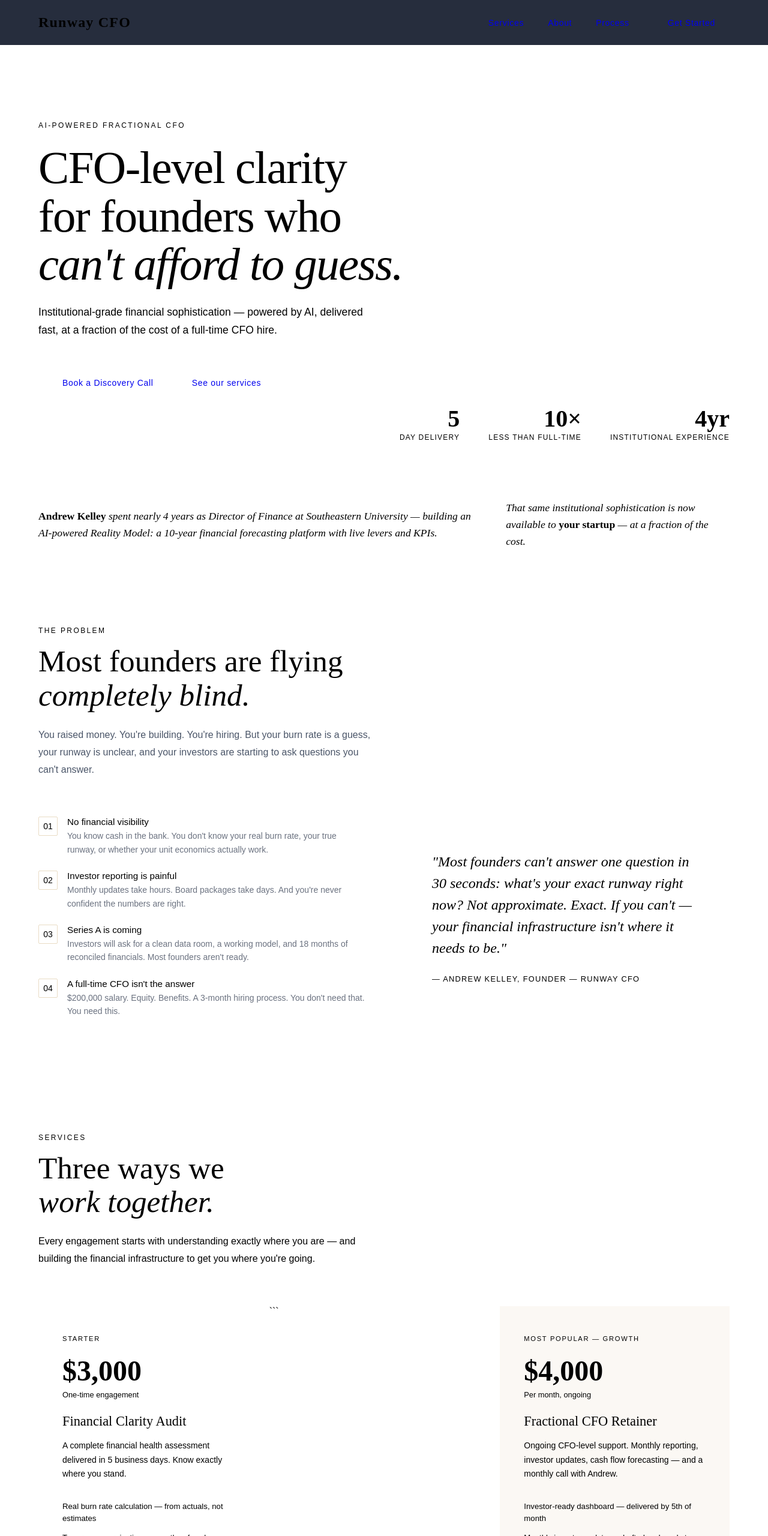
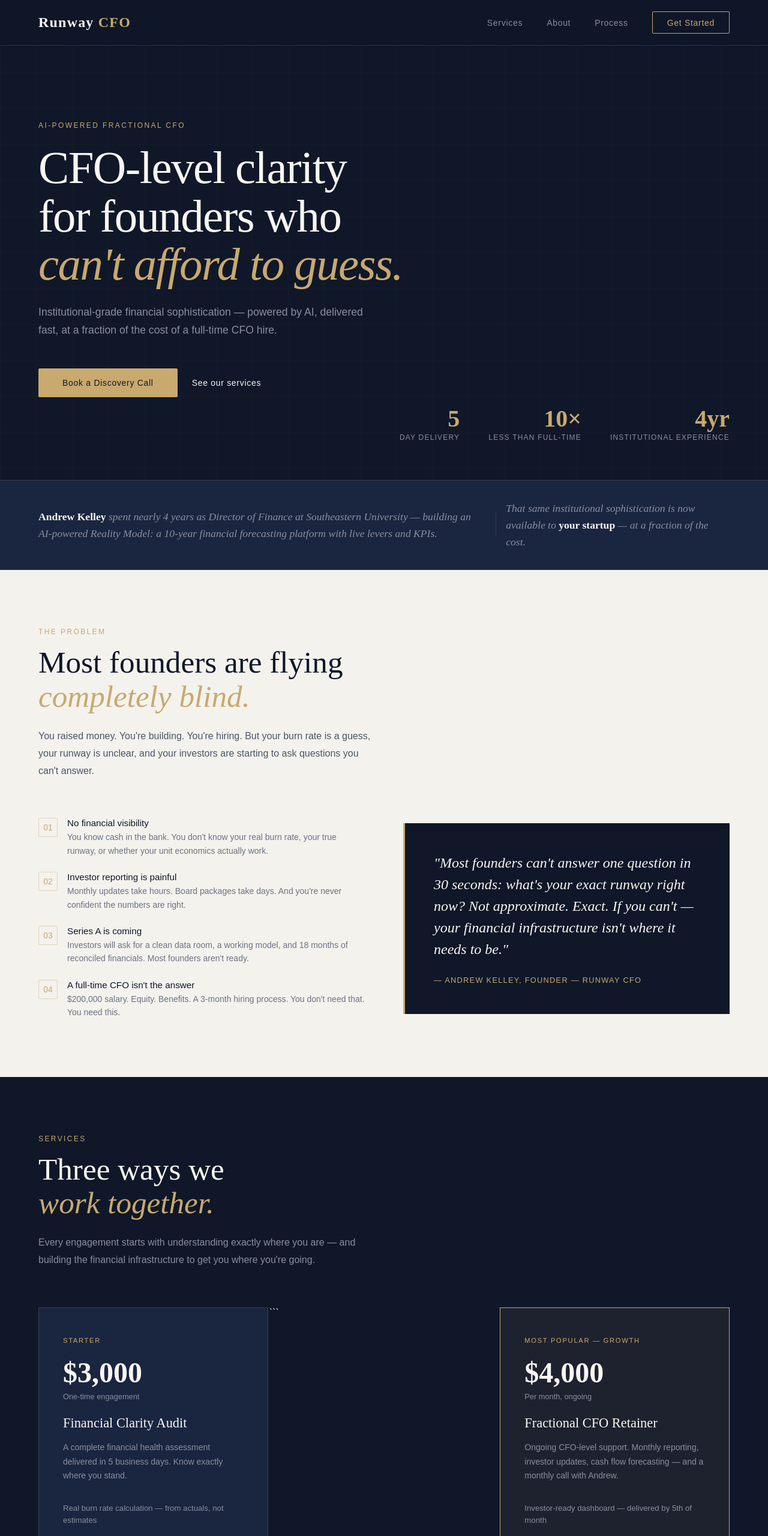
Before and after one commit to runway-cfo/runwaycfo-website, a plain HTML site: page index.html in a window 1280 px wide. Shown: the top 2560 px of the page at 60% size. Drawn offline with Linux system fonts and the light colour scheme.

Commit message:
Fix: Replace en-dashes with double hyphens in CSS custom properties

```diff
--- a/index.html
+++ b/index.html
@@ -12,22 +12,22 @@
   *, *::before, *::after { box-sizing: border-box; margin: 0; padding: 0; }
 
 :root {
-–navy: #0f1729;
-–navy-mid: #1a2540;
-–gold: #c8a96e;
-–gold-light: #e2c990;
-–white: #f8f6f1;
-–gray: #8a8f9e;
-–light-bg: #f4f2ed;
-–border: rgba(200,169,110,0.2);
+--navy: #0f1729;
+--navy-mid: #1a2540;
+--gold: #c8a96e;
+--gold-light: #e2c990;
+--white: #f8f6f1;
+--gray: #8a8f9e;
+--light-bg: #f4f2ed;
+--border: rgba(200,169,110,0.2);
 }
 
 html { scroll-behavior: smooth; }
 
 body {
 font-family: ‘DM Sans’, sans-serif;
-background: var(–navy);
-color: var(–white);
+background: var(--navy);
+color: var(--white);
 overflow-x: hidden;
 }
 
@@ -38,18 +38,18 @@
 padding: 1.5rem 4rem;
 background: rgba(15,23,41,0.9);
 backdrop-filter: blur(12px);
-border-bottom: 1px solid var(–border);
+border-bottom: 1px solid var(--border);
 }
 
 .nav-logo {
 font-family: ‘Cormorant Garamond’, serif;
 font-size: 1.5rem;
 font-weight: 600;
-color: var(–white);
+color: var(--white);
 letter-spacing: 0.05em;
 }
 
-.nav-logo span { color: var(–gold); }
+.nav-logo span { color: var(--gold); }
 
 .nav-links {
 display: flex; gap: 2.5rem; align-items: center;
@@ -57,7 +57,7 @@
 }
 
 .nav-links a {
-color: var(–gray);
+color: var(--gray);
 text-decoration: none;
 font-size: 0.875rem;
 font-weight: 400;
@@ -65,20 +65,20 @@
 transition: color 0.3s;
 }
 
-.nav-links a:hover { color: var(–white); }
+.nav-links a:hover { color: var(--white); }
 
 .nav-cta {
 background: transparent;
-border: 1px solid var(–gold);
-color: var(–gold) !important;
+border: 1px solid var(--gold);
+color: var(--gold) !important;
 padding: 0.6rem 1.5rem;
 border-radius: 2px;
 transition: all 0.3s !important;
 }
 
 .nav-cta:hover {
-background: var(–gold) !important;
-color: var(–navy) !important;
+background: var(--gold) !important;
+color: var(--navy) !important;
 }
 
 /* HERO */
@@ -99,8 +99,8 @@
 
 .hero-grid {
 position: absolute; inset: 0; opacity: 0.03;
-background-image: linear-gradient(var(–gold) 1px, transparent 1px),
-linear-gradient(90deg, var(–gold) 1px, transparent 1px);
+background-image: linear-gradient(var(--gold) 1px, transparent 1px),
+linear-gradient(90deg, var(--gold) 1px, transparent 1px);
 background-size: 60px 60px;
 }
 
@@ -114,7 +114,7 @@
 font-weight: 500;
 letter-spacing: 0.2em;
 text-transform: uppercase;
-color: var(–gold);
+color: var(--gold);
 margin-bottom: 1.5rem;
 display: flex; align-items: center; gap: 1rem;
 }
@@ -122,7 +122,7 @@
 .hero-eyebrow::before {
 content: ‘’;
 width: 40px; height: 1px;
-background: var(–gold);
+background: var(--gold);
 }
 
 .hero-title {
@@ -136,12 +136,12 @@
 
 .hero-title em {
 font-style: italic;
-color: var(–gold);
+color: var(--gold);
 }
 
 .hero-subtitle {
 font-size: 1.1rem;
-color: var(–gray);
+color: var(--gray);
 line-height: 1.7;
 max-width: 560px;
 margin-bottom: 3rem;
@@ -153,8 +153,8 @@
 }
 
 .btn-primary {
-background: var(–gold);
-color: var(–navy);
+background: var(--gold);
+color: var(--navy);
 padding: 1rem 2.5rem;
 border: none; border-radius: 2px;
 font-family: ‘DM Sans’, sans-serif;
@@ -168,12 +168,12 @@
 }
 
 .btn-primary:hover {
-background: var(–gold-light);
+background: var(--gold-light);
 transform: translateY(-1px);
 }
 
 .btn-secondary {
-color: var(–white);
+color: var(--white);
 text-decoration: none;
 font-size: 0.875rem;
 font-weight: 400;
@@ -182,7 +182,7 @@
 transition: color 0.3s;
 }
 
-.btn-secondary:hover { color: var(–gold); }
+.btn-secondary:hover { color: var(--gold); }
 
 .btn-secondary::after {
 content: ‘→’;
@@ -205,13 +205,13 @@
 font-family: ‘Cormorant Garamond’, serif;
 font-size: 2.5rem;
 font-weight: 600;
-color: var(–gold);
+color: var(--gold);
 line-height: 1;
 }
 
 .stat-label {
 font-size: 0.75rem;
-color: var(–gray);
+color: var(--gray);
 letter-spacing: 0.1em;
 text-transform: uppercase;
 margin-top: 0.25rem;
@@ -219,9 +219,9 @@
 
 /* CREDENTIAL BAND */
 .credential-band {
-background: var(–navy-mid);
-border-top: 1px solid var(–border);
-border-bottom: 1px solid var(–border);
+background: var(--navy-mid);
+border-top: 1px solid var(--border);
+border-bottom: 1px solid var(--border);
 padding: 2rem 4rem;
 display: flex; align-items: center; gap: 1rem;
 }
@@ -230,18 +230,18 @@
 font-family: ‘Cormorant Garamond’, serif;
 font-size: 1.1rem;
 font-style: italic;
-color: var(–gray);
+color: var(--gray);
 line-height: 1.6;
 }
 
 .credential-band strong {
-color: var(–white);
+color: var(--white);
 font-style: normal;
 }
 
 .credential-divider {
 width: 1px; height: 40px;
-background: var(–border);
+background: var(--border);
 flex-shrink: 0;
 }
 
@@ -253,7 +253,7 @@
 font-weight: 500;
 letter-spacing: 0.2em;
 text-transform: uppercase;
-color: var(–gold);
+color: var(--gold);
 margin-bottom: 1rem;
 display: flex; align-items: center; gap: 1rem;
 }
@@ -261,7 +261,7 @@
 .section-eyebrow::before {
 content: ‘’;
 width: 30px; height: 1px;
-background: var(–gold);
+background: var(--gold);
 }
 
 .section-title {
@@ -272,11 +272,11 @@
 margin-bottom: 1.5rem;
 }
 
-.section-title em { font-style: italic; color: var(–gold); }
+.section-title em { font-style: italic; color: var(--gold); }
 
 .section-body {
 font-size: 1rem;
-color: var(–gray);
+color: var(--gray);
 line-height: 1.8;
 max-width: 560px;
 font-weight: 300;
@@ -284,14 +284,14 @@
 
 /* PROBLEM SECTION */
 .problem {
-background: var(–light-bg);
-color: var(–navy);
+background: var(--light-bg);
+color: var(--navy);
 }
 
-.problem .section-title { color: var(–navy); }
+.problem .section-title { color: var(--navy); }
 .problem .section-body { color: #4a5568; }
-.problem .section-eyebrow { color: var(–gold); }
-.problem .section-eyebrow::before { background: var(–gold); }
+.problem .section-eyebrow { color: var(--gold); }
+.problem .section-eyebrow::before { background: var(--gold); }
 
 .problem-grid {
 display: grid;
@@ -315,7 +315,7 @@
 border-radius: 2px;
 display: flex; align-items: center; justify-content: center;
 flex-shrink: 0;
-color: var(–gold);
+color: var(--gold);
 font-size: 0.875rem;
 }
 
@@ -323,7 +323,7 @@
 display: block;
 font-size: 0.95rem;
 font-weight: 500;
-color: var(–navy);
+color: var(--navy);
 margin-bottom: 0.25rem;
 }
 
@@ -334,23 +334,23 @@
 }
 
 .problem-quote {
-background: var(–navy);
+background: var(--navy);
 padding: 3rem;
-border-left: 3px solid var(–gold);
+border-left: 3px solid var(--gold);
 }
 
 .problem-quote blockquote {
 font-family: ‘Cormorant Garamond’, serif;
 font-size: 1.5rem;
 font-style: italic;
-color: var(–white);
+color: var(--white);
 line-height: 1.5;
 margin-bottom: 1.5rem;
 }
 
 .problem-quote cite {
 font-size: 0.8rem;
-color: var(–gold);
+color: var(--gold);
 letter-spacing: 0.1em;
 text-transform: uppercase;
 font-style: normal;
@@ -365,28 +365,28 @@
 }
 
 .service-card {
-background: var(–navy-mid);
+background: var(--navy-mid);
 padding: 3rem 2.5rem;
-border: 1px solid var(–border);
+border: 1px solid var(--border);
 position: relative;
 transition: all 0.3s;
 }
 
 .service-card:hover {
 background: rgba(200,169,110,0.05);
-border-color: var(–gold);
+border-color: var(--gold);
 }
 
 .service-card.featured {
 background: rgba(200,169,110,0.08);
-border-color: var(–gold);
+border-color: var(--gold);
 }
 
 .service-tag {
 font-size: 0.7rem;
 letter-spacing: 0.15em;
 text-transform: uppercase;
-color: var(–gold);
+color: var(--gold);
 margin-bottom: 1.5rem;
 }
 
@@ -394,14 +394,14 @@
 font-family: ‘Cormorant Garamond’, serif;
 font-size: 3rem;
 font-weight: 600;
-color: var(–white);
+color: var(--white);
 line-height: 1;
 margin-bottom: 0.5rem;
 }
 
 .service-price-note {
 font-size: 0.8rem;
-color: var(–gray);
+color: var(--gray);
 margin-bottom: 1.5rem;
 }
 
@@ -410,12 +410,12 @@
 font-size: 1.4rem;
 font-weight: 400;
 margin-bottom: 1rem;
-color: var(–white);
+color: var(--white);
 }
 
 .service-desc {
 font-size: 0.875rem;
-color: var(–gray);
+color: var(--gray);
 line-height: 1.7;
 margin-bottom: 2rem;
 }
@@ -427,20 +427,20 @@
 
 .service-features li {
 font-size: 0.825rem;
-color: var(–gray);
+color: var(--gray);
 display: flex; align-items: flex-start; gap: 0.75rem;
 line-height: 1.5;
 }
 
 .service-features li::before {
 content: ‘—’;
-color: var(–gold);
+color: var(--gold);
 flex-shrink: 0;
 }
 
 /* ABOUT */
 .about {
-background: var(–navy-mid);
+background: var(--navy-mid);
 }
 
 .about-grid {
@@ -452,8 +452,8 @@
 }
 
 .about-credential {
-background: var(–navy);
-border: 1px solid var(–border);
+background: var(--navy);
+border: 1px solid var(--border);
 padding: 2rem;
 margin-top: 2rem;
 }
@@ -462,14 +462,14 @@
 font-size: 0.75rem;
 letter-spacing: 0.15em;
 text-transform: uppercase;
-color: var(–gold);
+color: var(--gold);
 margin-bottom: 0.75rem;
 }
 
 .about-credential-text {
 font-family: ‘Cormorant Garamond’, serif;
 font-size: 1.1rem;
-color: var(–white);
+color: var(--white);
 line-height: 1.6;
 font-style: italic;
 }
@@ -481,23 +481,23 @@
 }
 
 .about-metric {
-background: var(–navy);
+background: var(--navy);
 padding: 2rem;
-border: 1px solid var(–border);
+border: 1px solid var(--border);
 }h
 
 .about-metric-number {
 font-family: ‘Cormorant Garamond’, serif;
 font-size: 2.5rem;
 font-weight: 600;
-color: var(–gold);
+color: var(--gold);
 line-height: 1;
 margin-bottom: 0.5rem;
 }
 
 .about-metric-label {
 font-size: 0.8rem;
-color: var(–gray);
+color: var(--gray);
 line-height: 1.5;
 }
 
@@ -515,7 +515,7 @@
 position: absolute;
 top: 2rem; left: 2rem; right: 2rem;
 height: 1px;
-background: var(–border);
+background: var(--border);
 }
 
 .process-step {
@@ -525,12 +525,12 @@
 
 .process-step-number {
 width: 4rem; height: 4rem;
-border: 1px solid var(–border);
-background: var(–navy);
+border: 1px solid var(--border);
+background: var(--navy);
 display: flex; align-items: center; justify-content: center;
 font-family: ‘Cormorant Garamond’, serif;
 font-size: 1.5rem;
-color: var(–gold);
+color: var(--gold);
 margin-bottom: 1.5rem;
 position: relative; z-index: 1;
 }
@@ -538,28 +538,28 @@
 .process-step-title {
 font-family: ‘Cormorant Garamond’, serif;
 font-size: 1.2rem;
-color: var(–white);
+color: var(--white);
 margin-bottom: 0.75rem;
 }
 
 .process-step-desc {
 font-size: 0.825rem;
-color: var(–gray);
+color: var(--gray);
 line-height: 1.7;
 }
 
 /* GUARANTEE */
 .guarantee {
-background: var(–light-bg);
-color: var(–navy);
+background: var(--light-bg);
+color: var(--navy);
 }
 
 .guarantee-box {
 max-width: 800px;
 margin: 4rem auto 0;
-background: var(–navy);
+background: var(--navy);
 padding: 4rem;
-border-left: 4px solid var(–gold);
+border-left: 4px solid var(--gold);
 text-align: center;
 }
 
@@ -567,14 +567,14 @@
 font-family: ‘Cormorant Garamond’, serif;
 font-size: 1.6rem;
 font-style: italic;
-color: var(–white);
+color: var(--white);
 line-height: 1.5;
 margin-bottom: 2rem;
 }
 
 .guarantee-box cite {
 font-size: 0.8rem;
-color: var(–gold);
+color: var(--gold);
 letter-spacing: 0.15em;
 text-transform: uppercase;
 font-style: normal;
@@ -617,13 +617,13 @@
 
 .cta-divider {
 font-size: 0.8rem;
-color: var(–gray);
+color: var(--gray);
 }
 
 /* FOOTER */
 footer {
-background: var(–navy-mid);
-border-top: 1px solid var(–border);
+background: var(--navy-mid);
+border-top: 1px solid var(--border);
 padding: 3rem 4rem;
 display: flex;
 justify-content: space-between;
@@ -633,10 +633,10 @@
 .footer-logo {
 font-family: ‘Cormorant Garamond’, serif;
 font-size: 1.25rem;
-color: var(–white);
+color: var(--white);
 }
 
-.footer-logo span { color: var(–gold); }
+.footer-logo span { color: var(--gold); }
 
 .footer-links {
 display: flex; gap: 2rem;
@@ -645,16 +645,16 @@
 
 .footer-links a {
 font-size: 0.8rem;
-color: var(–gray);
+color: var(--gray);
 text-decoration: none;
 transition: color 0.3s;
 }
 
-.footer-links a:hover { color: var(–white); }
+.footer-links a:hover { color: var(--white); }
 
 .footer-copy {
 font-size: 0.75rem;
-color: var(–gray);
+color: var(--gray);
 }
 
 /* ANIMATIONS */
```
